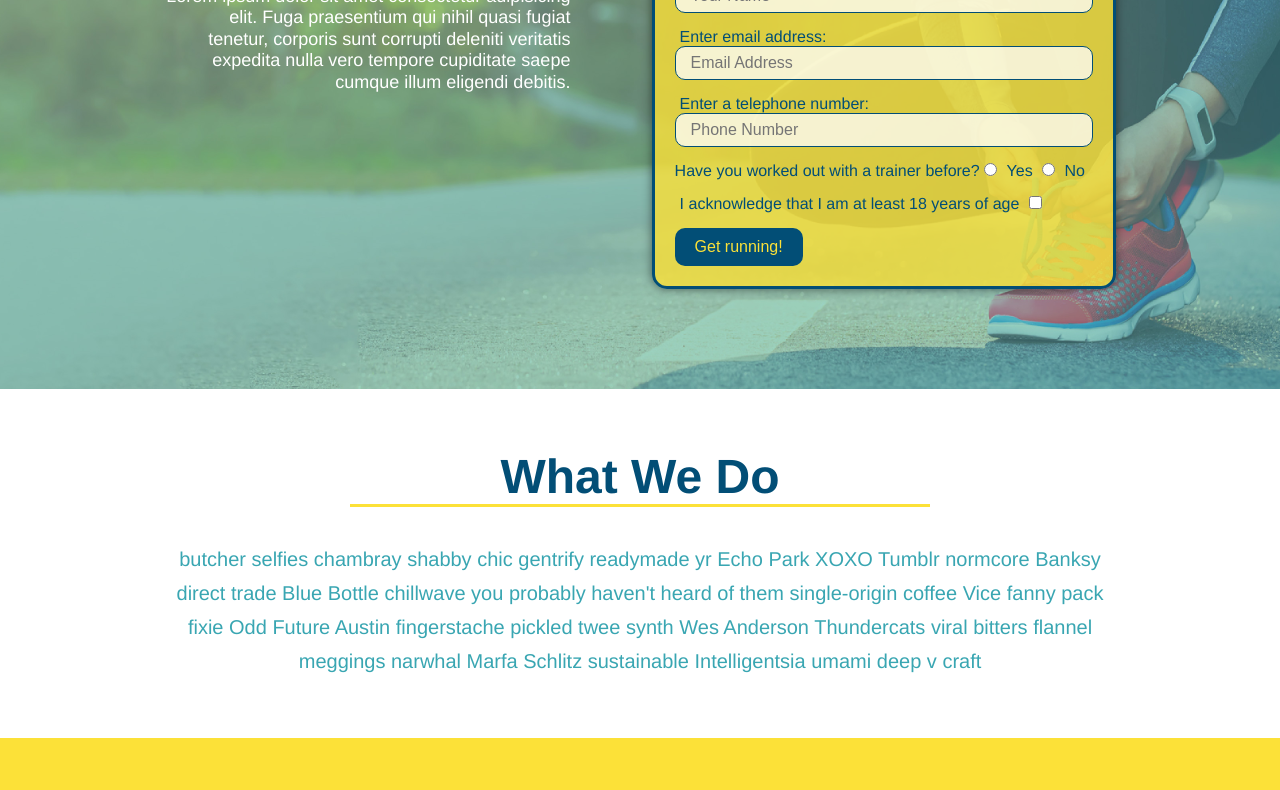
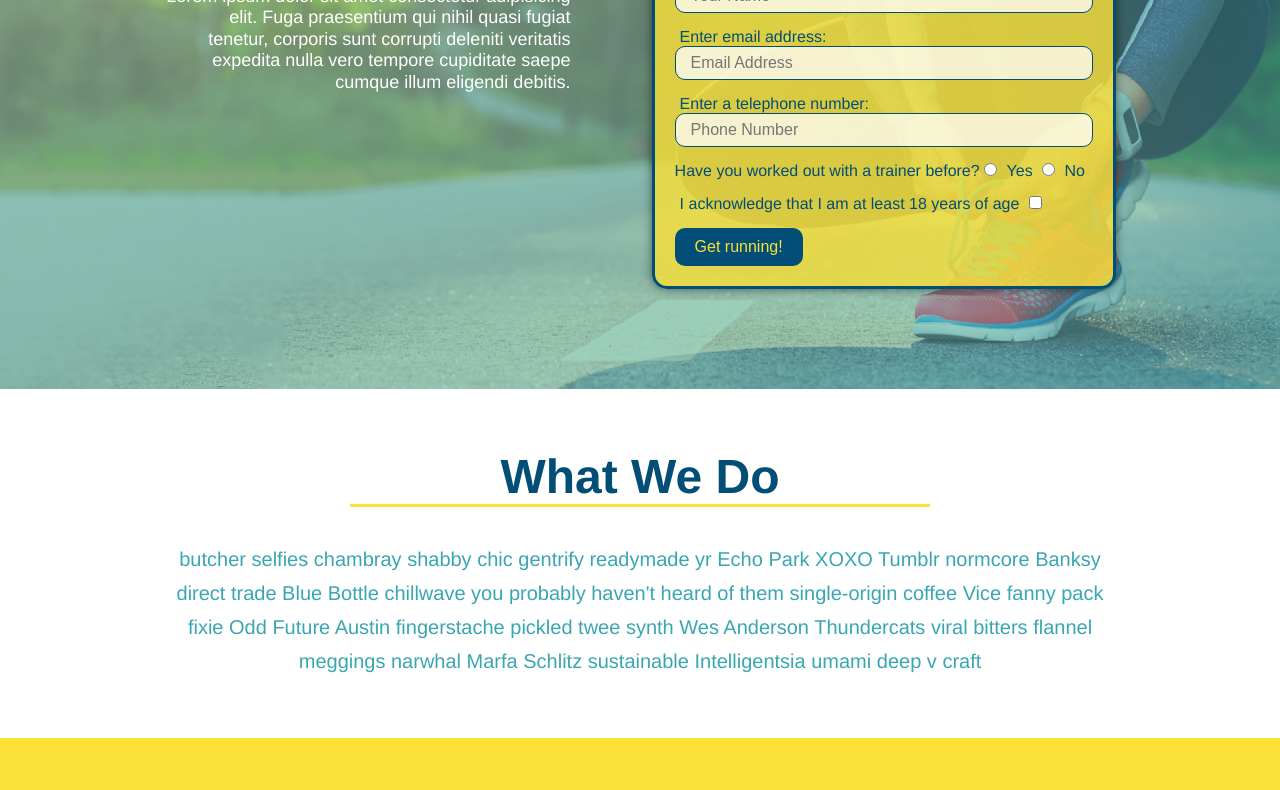
Before and after one commit to sarameadows/run-buddy, a plain HTML site: page index.html in a window 1280 px wide. Shown: the part 329-1119 px from the top of the page. Drawn offline with Linux system fonts and the light colour scheme.

Commit message:
fixed background image in hero

```diff
--- a/assets/css/style.css
+++ b/assets/css/style.css
@@ -105,6 +105,8 @@ section {
     justify-content: center;
     flex-wrap: wrap;
     align-items: flex-start;
+    background-attachment: fixed;
+    background-position: 80%;
 }
 /* secondary page hero */
 .hero-secondary {
```
